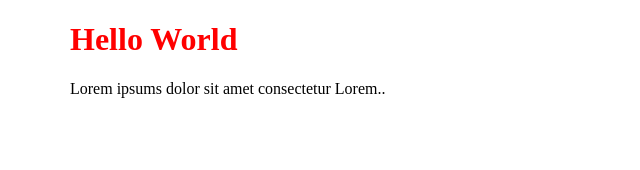
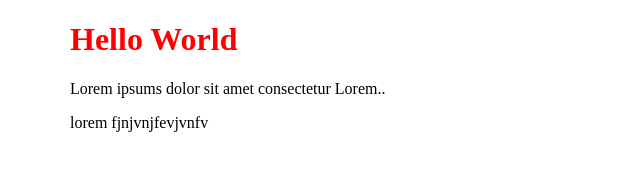
Before and after one commit to mihail1314/git-probnik-one, a plain HTML site: page index.html in a window 1280 px wide. Shown: the whole page, without its empty margins (0-640 px from the left). Drawn offline with Linux system fonts and the light colour scheme.

Commit message:
Update index.html

```diff
--- a/index.html
+++ b/index.html
@@ -11,6 +11,7 @@
   <div class="container">
       <h1>Hello World</h1>
       <p>Lorem ipsums dolor sit amet consectetur Lorem..</p>
+      <p> lorem fjnjvnjfevjvnfv</p>
     </div>
 
 
```
